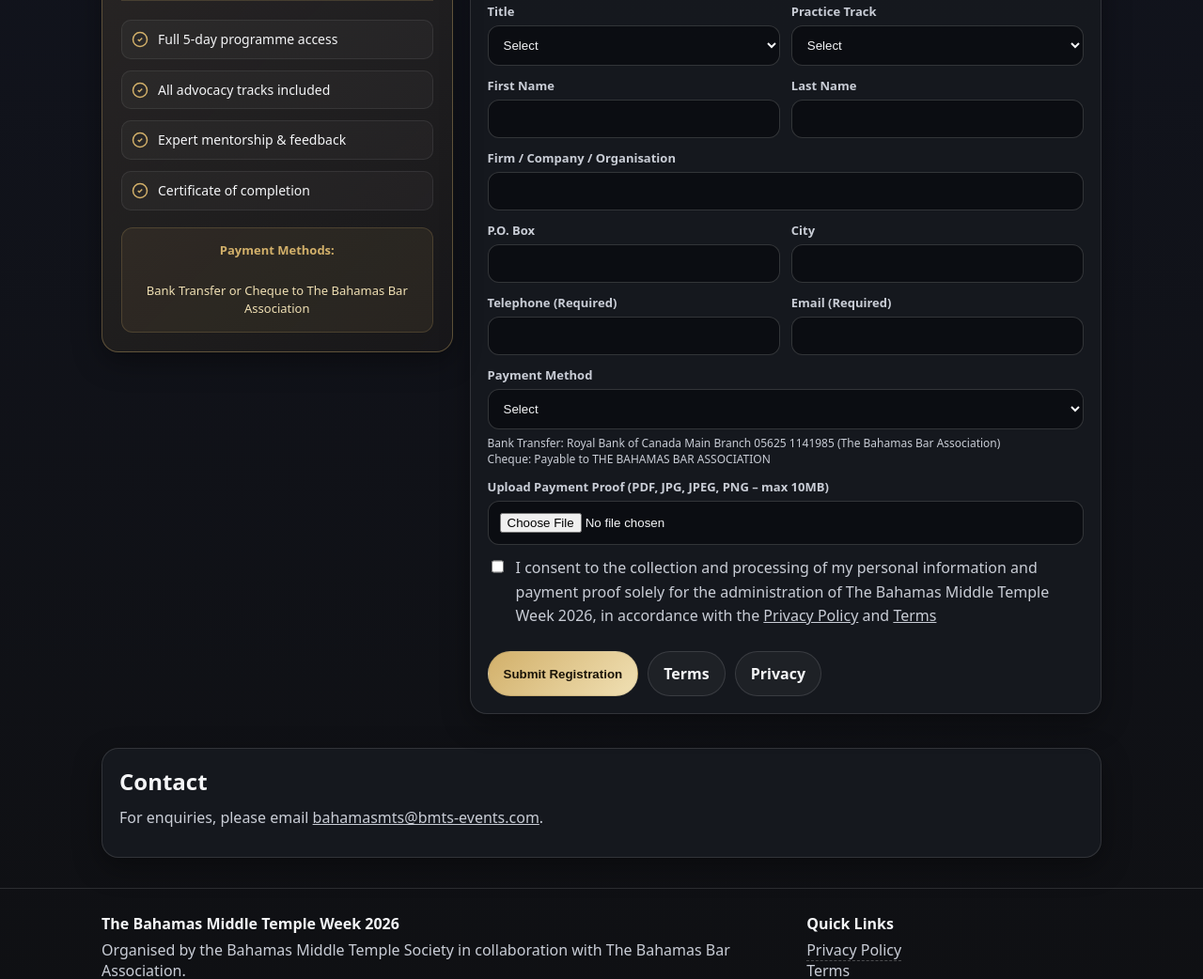
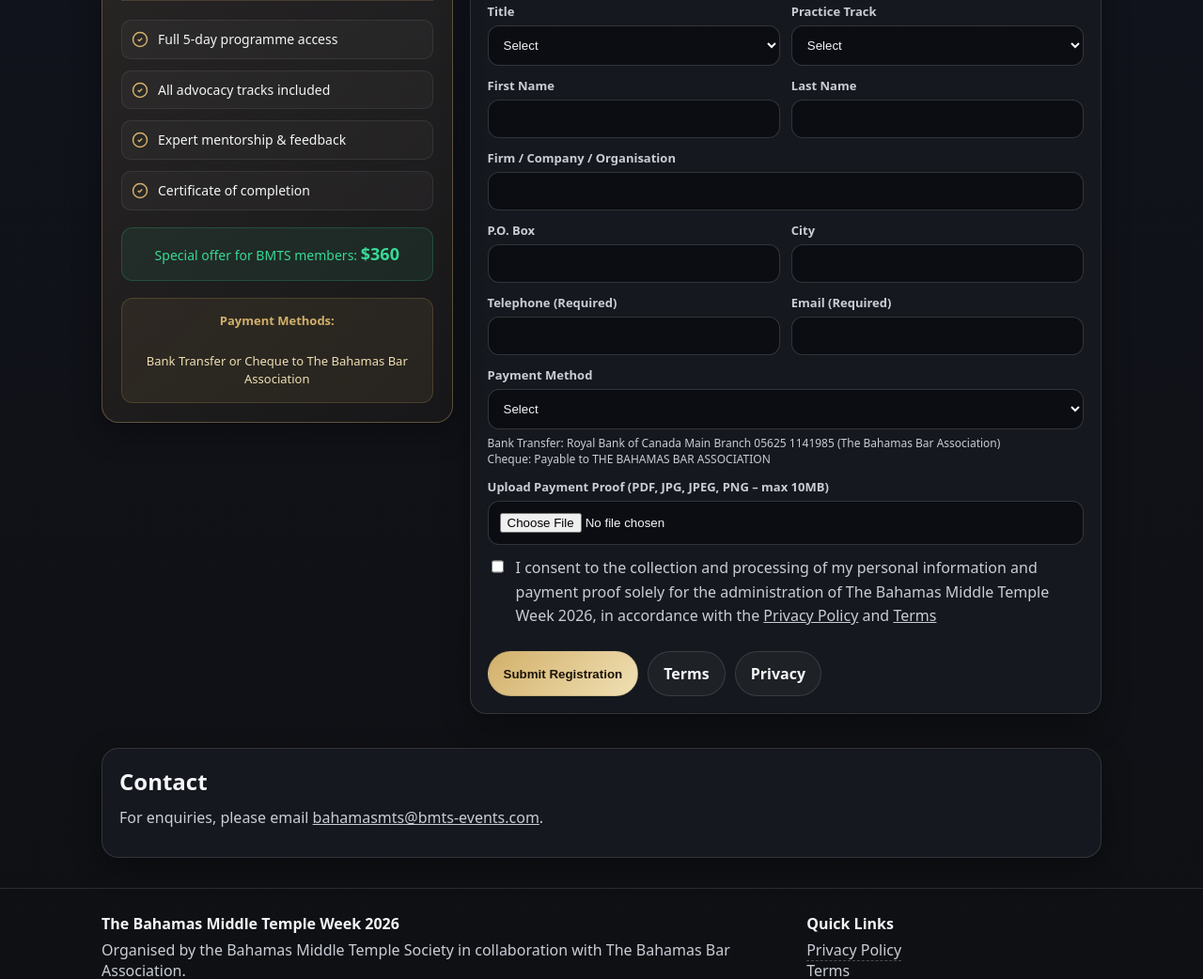
Before and after one commit to Wouessi-Incorporated/btms, a plain HTML site: page public/index.html in a window 1280 px wide. Shown: the part 1614-2656 px from the top of the page at 94% size. Drawn offline with Linux system fonts and the light colour scheme.

Commit message:
fix: add pricing offer section for BMTS members in the index page

```diff
--- a/public/assets/css/styles.css
+++ b/public/assets/css/styles.css
@@ -507,3 +507,20 @@
     transform: none
   }
 }
+
+.pricing-offer {
+  padding: 14px;
+  border-radius: 12px;
+  background: rgba(56, 217, 150, .08);
+  border: 1px solid rgba(56, 217, 150, .2);
+  color: var(--ok);
+  font-size: 14px;
+  line-height: 1.5;
+  text-align: center;
+  margin-bottom: 18px;
+}
+
+.pricing-offer strong {
+  font-size: 18px;
+  color: var(--ok);
+}
--- a/public/index.html
+++ b/public/index.html
@@ -208,6 +208,9 @@
                 <span>Certificate of completion</span>
               </div>
             </div>
+            <div class="pricing-offer">
+              Special offer for BMTS members: <strong>$360</strong>
+            </div>
             <div class="pricing-note">
               <strong>Payment Methods:</strong><br>
               Bank Transfer or Cheque to The Bahamas Bar Association
```
